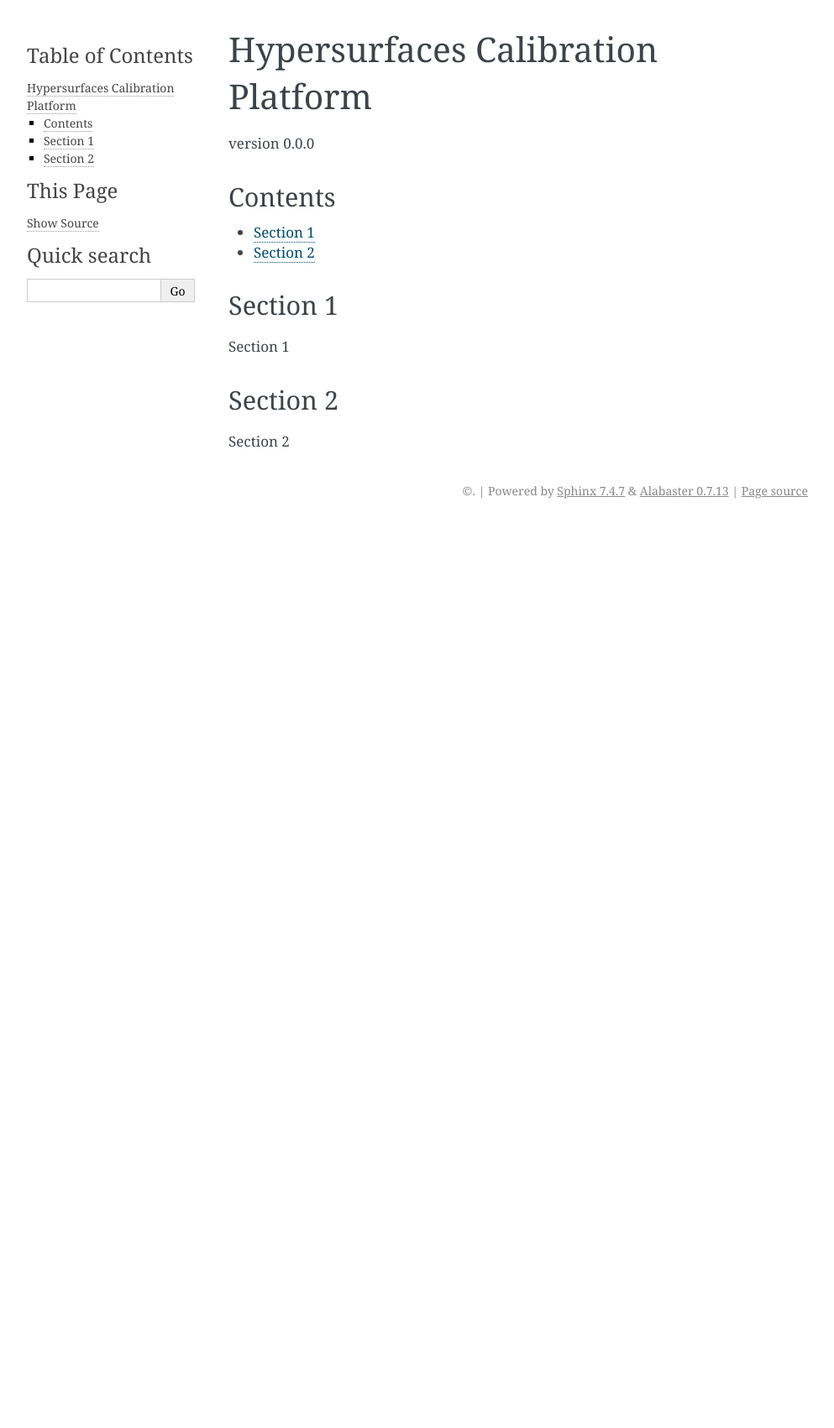
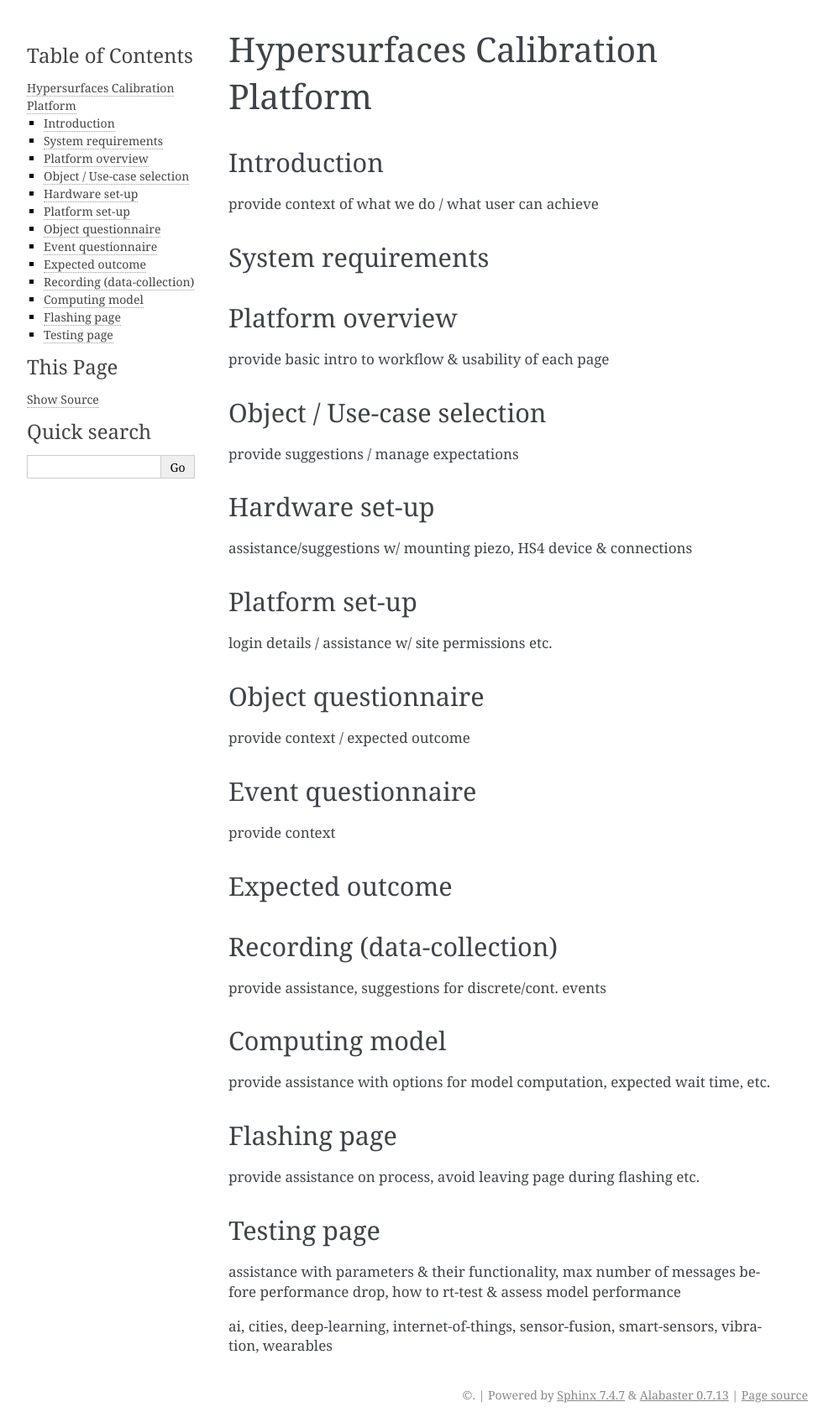
Before and after one commit to mogees/blingmogees-docs, a Sphinx documentation site: the page built from docs/user-manual.md, in a window 1280 px wide. Shown: the whole page at 84% size, without its empty margins (148-1141 px from the left). Built offline with Sphinx 7.4.7, drawn with Linux system fonts in a browser that asks for light colours; before the commit the page ends 900 px from its top, so only the background shows below that.

Commit message:
Updated with the onboard skeleton doc

```diff
--- a/docs/user-manual.md
+++ b/docs/user-manual.md
@@ -1,16 +1,52 @@
 # Hypersurfaces Calibration Platform
 
-version 0.0.0
+## Introduction
 
-## Contents
+provide context of what we do / what user can achieve
 
--  [Section 1](#section-1)
--  [Section 2](#section-2)
+## System requirements
 
-## Section 1
+## Platform overview
 
-Section 1
+provide basic intro to workflow & usability of each page
 
-## Section 2
+## Object / Use-case selection
 
-Section 2
+provide suggestions / manage expectations
+
+## Hardware set-up
+
+assistance/suggestions w/ mounting piezo, HS4 device & connections
+
+## Platform set-up
+
+login details / assistance w/ site permissions etc.
+
+## Object questionnaire
+
+provide context / expected outcome
+
+## Event questionnaire
+
+provide context
+
+## Expected outcome
+
+## Recording (data-collection)
+
+provide assistance, suggestions for discrete/cont. events
+
+## Computing model
+
+provide assistance with options for model computation, expected wait time, etc.
+
+## Flashing page
+
+provide assistance on process, avoid leaving page during flashing etc.
+
+## Testing page
+
+assistance with parameters & their functionality, max number of messages before performance drop, how to rt-test & assess model performance
+
+
+ai, cities, deep-learning, internet-of-things, sensor-fusion, smart-sensors, vibration, wearables
```
